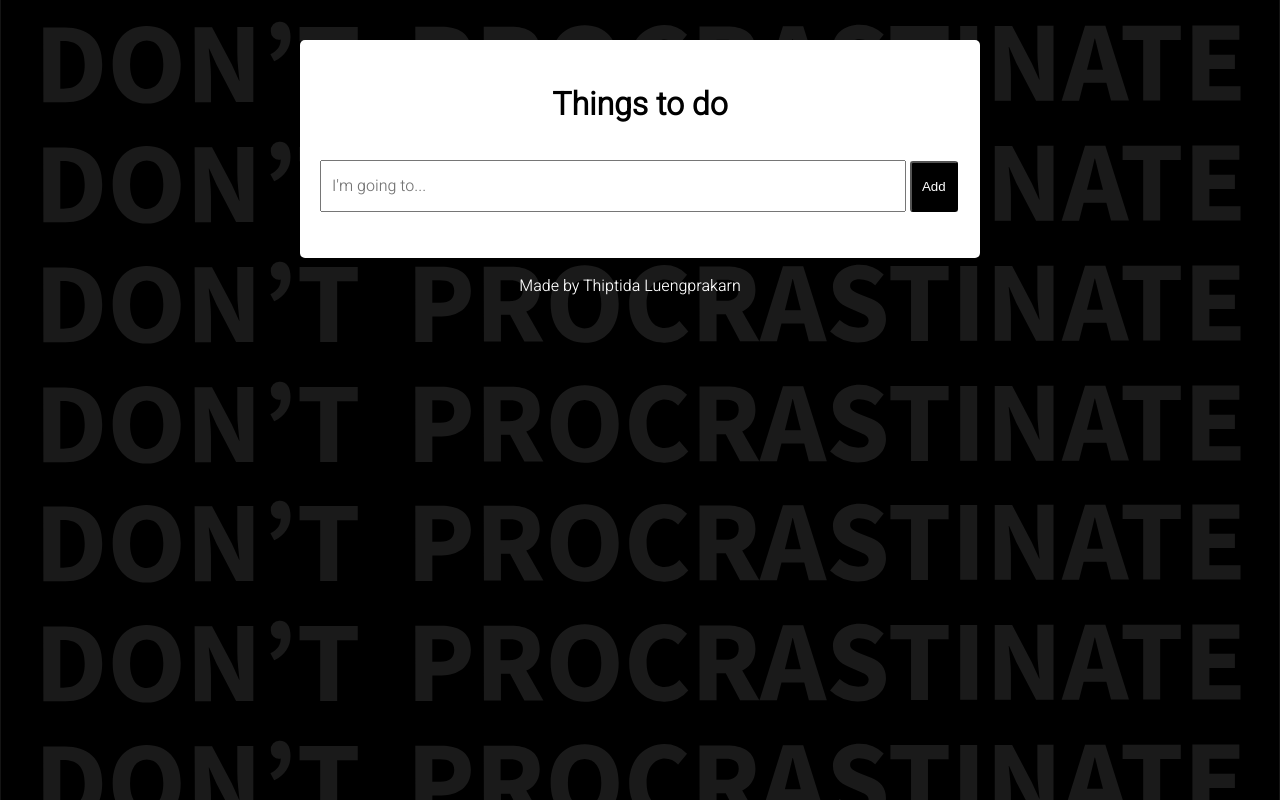
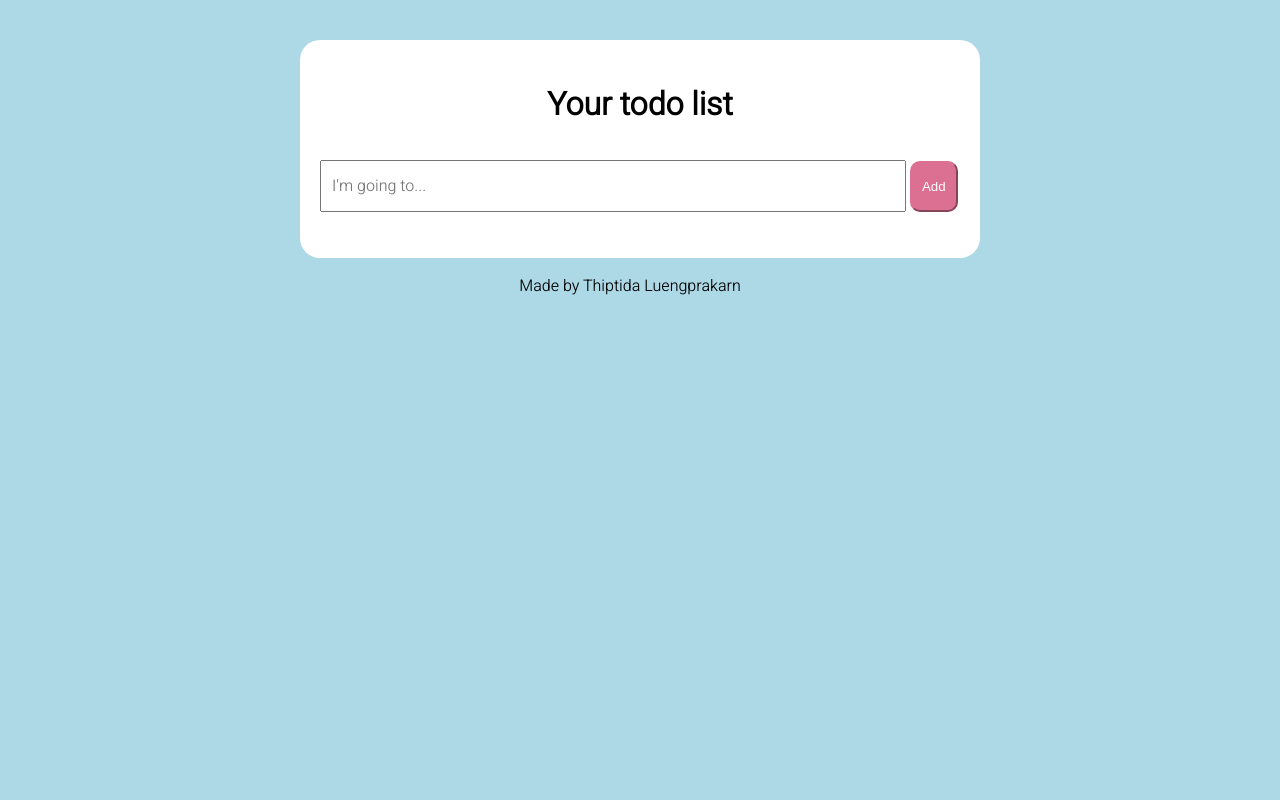
Before and after one commit to MiuMiuMiuMiuMiu/todo, a plain HTML site: page index.html in a window 1280 px wide. Drawn offline with nearby package versions, Linux system fonts and the light colour scheme.

Commit message:
Remove backround and added new colors

```diff
--- a/index.html
+++ b/index.html
@@ -10,13 +10,13 @@
     <link href="https://fonts.googleapis.com/css2?family=Heebo:wght@300&display=swap" rel="stylesheet">
     <!--FAVICON-->
     <link rel="icon" type="image/x-icon" href="images/favicon.svg">
-    <title>Don't procrastinate</title>
+    <title>Don't procrastinate!</title>
 </head>
 
 <body>
     <div id="container">
         <div id="display-todo">
-            <h1>Things to do</h1>
+            <h1>Your todo list</h1>
             <ul id="todo-list"></ul>
             <form action="#" id="todo-form">
                 <input type="text" id="activity" placeholder="I'm going to...">
--- a/style.css
+++ b/style.css
@@ -1,8 +1,7 @@
 body {
     margin: 0;
     font-family: 'Heebo', sans-serif;
-    background-image: url("images/procrastinate.svg");
-    background-repeat: repeat;
+    background-color:lightblue;
 }
 
 #container {
@@ -18,7 +17,7 @@ body {
     width: 40%;
     background-color: white;
     padding: 20px;
-    border-radius: 5px;
+    border-radius: 20px;
 }
 
 #display-todo > h1 {
@@ -69,16 +68,15 @@ body {
     cursor: pointer;
     margin: 10px 0px 10px 0px;
     padding: 16px 10px;
-    background-color: black;
+    background-color: palevioletred;
     color: white;
-    border-radius: 3px;
-
+    border-radius: 10px;
+    border-color: palevioletred;
 }
-
 
 /*FOOTER*/
 footer {
-    color: white;
+    color: black;
     position:fixed;
     bottom: 10;
     right: 10;
```
